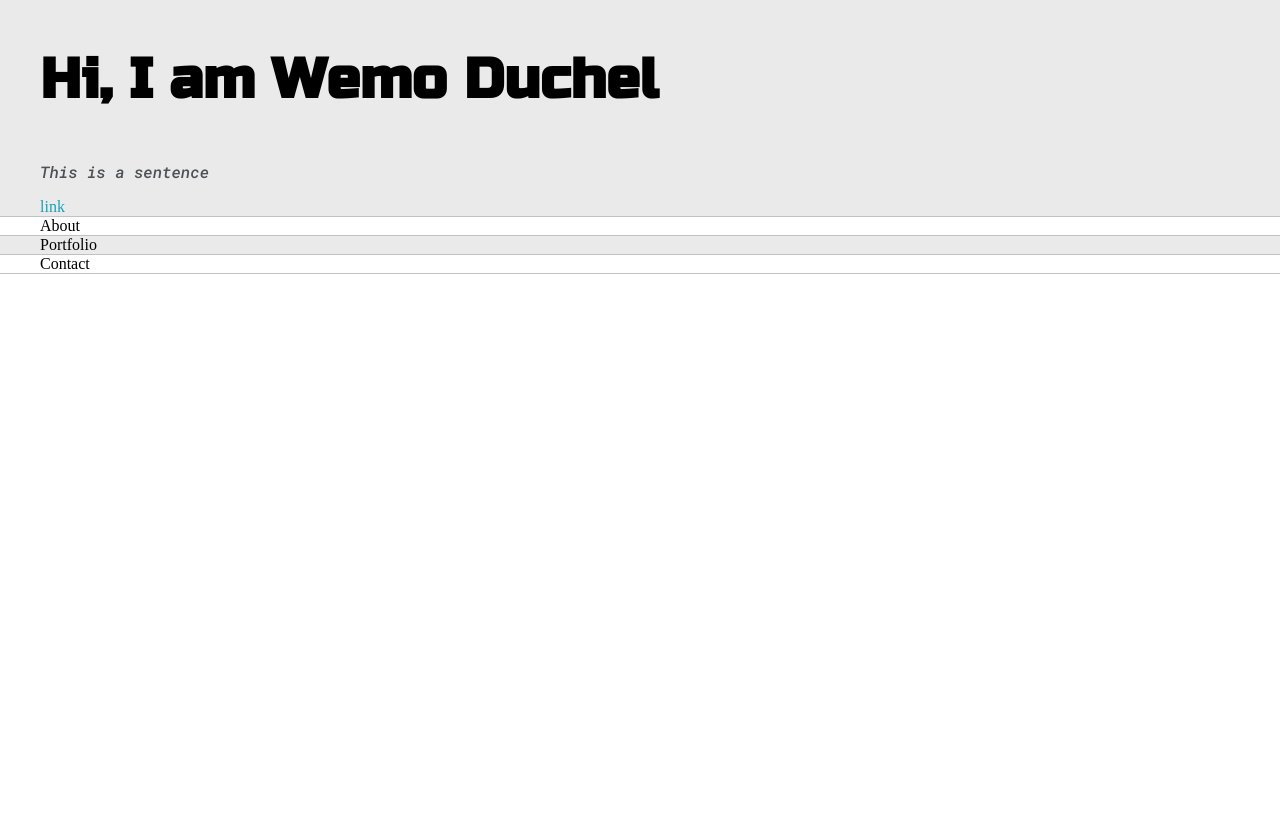
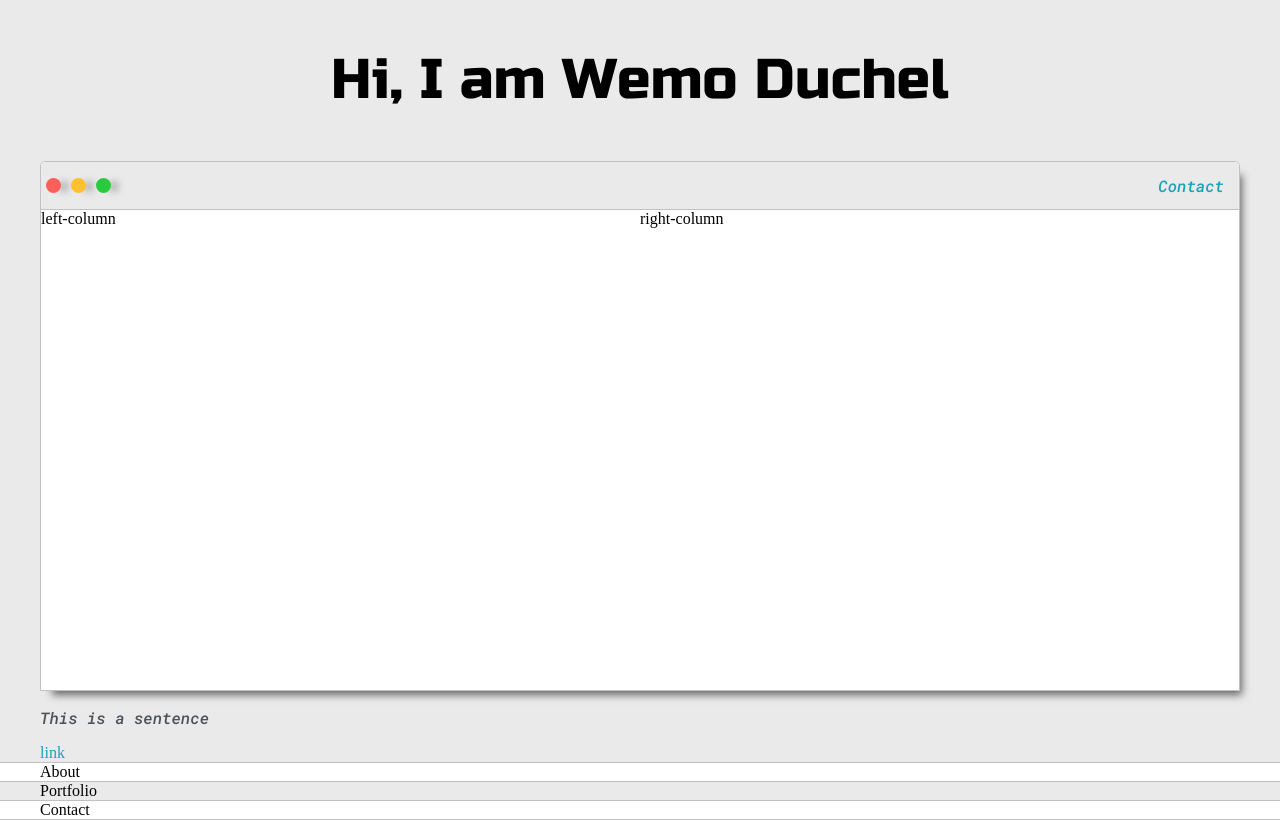
Before and after one commit to WemoDuchel/Portfolio-Website, a plain HTML site: page index.html in a window 1280 px wide. Drawn offline with Linux system fonts and the light colour scheme.

Commit message:
Second step
After, the introduction, we worked on the first grids and the navigation bar, next time, we will work on the columns and their content

```diff
--- a/default.css
+++ b/default.css
@@ -13,7 +13,8 @@ html, body {
 
 h1,h2,h3,h4,h5,h6, strong {
 	color:  var(--mainText);
-	font-family: 'Russo One', sans-serif;;
+	font-family: 'Russo One', sans-serif;
+	font-weight: 500;
 }
 
 a{
@@ -50,6 +51,87 @@ p, li, span, label, input, textarea{
 	margin: 0 auto;
 }
 
+
+.greeting-wrapper{
+	display: grid;
+	text-align: center;
+	align-content: center;
+	min-height: 10em;
+}
+
+.intro-wrapper{
+	background-color: var(--secondaryColor);
+	border: 1px solid var(--borderColor);
+	border-radius: 5px 5px 0 0;
+	webkit-box-shadow: 7px 9px 8px -5px rgba(0,0,0,0.56);
+	box-shadow: 7px 9px 8px -5px rgba(0,0,0,0.56);
+
+	display: grid;
+	grid-template-columns: 1fr 1fr;
+	grid-template-rows: 3em 30em;
+	grid-template-areas:
+	'nav-wrapper nav-wrapper'
+	'left-column right-column'
+	;
+}
+
+.nav-wrapper{
+	grid-area: nav-wrapper;
+	border-radius: 5px 5px 0 0;
+	border-bottom: 1px solid var(--borderColor);
+	display: flex;
+	background-color: var(--mainColor);
+	justify-content:space-between;
+	align-items: center;
+}
+
+#navigation{
+	margin: 0;
+	padding: 10px;
+}
+
+#navigation li{
+	display: inline-block;
+	margin-right: 5px;
+	margin-left: 5px;
+}
+
+.dots-wrapper{
+	display: flex;
+}
+
+
+.browser-dot{
+	background-color: black;
+	height: 15px;
+	width: 15px;
+	border-radius: 50%;
+	margin: 5px;
+	webkit-box-shadow: 10px 1px 8px -4px rgba(0,0,0,0.56);
+   	box-shadow: 10px 1px 8px -4px rgba(0,0,0,0.56);
+}
+
+#dot1{
+	background-color: #FC6058;
+}
+
+#dot2{
+	background-color: #FEC02F;
+}
+
+#dot3{
+	background-color: #2ACA3E;
+}
+
+
+.left-column{
+	grid-area: left-column;
+}
+.right-column{
+	grid-area: right-column;
+}
+
+
 @media screen and (max-width: 1200px){
 	.main-container{
 	width:95%;
--- a/index.html
+++ b/index.html
@@ -21,7 +21,33 @@
 
 	<section class="s1">
 		<div class="main-container">
-			<h1>Hi, I am Wemo Duchel</h1>
+			<div class="greeting-wrapper">
+				<h1>Hi, I am Wemo Duchel</h1>
+			</div>
+
+			<div class="intro-wrapper">
+
+				<div class="nav-wrapper">
+					<div class="dots-wrapper">
+						<div class="browser-dot" id="dot1"></div>
+						<div class="browser-dot" id="dot2"></div>
+						<div class="browser-dot" id="dot3"></div>
+					</div>
+					<ul id="navigation">
+						<li><a href="#">Contact</a></li>
+
+					</ul>
+				</div>
+
+				<div class="left-column">
+					left-column
+				</div>
+
+				<div class="right-column">
+					right-column
+				</div>
+			</div>
+
 			<p>This is a sentence</p>
 			<a href="#">link</a>
 		</div>
```
Also changed, not shown: Capture d’écran 2022-06-19 171032.jpg (added).
